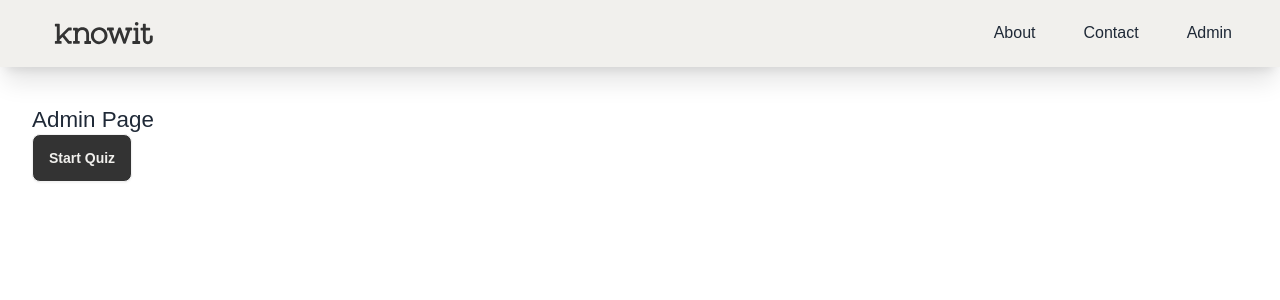
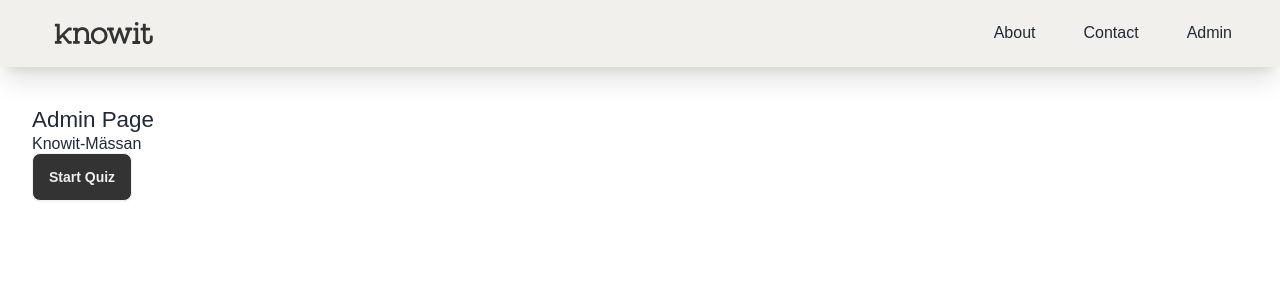
Before and after one commit to sunandacarlstrom/feedback-app-web, a Next.js app: page /admin in a window 1280 px wide. Shown: the top 300 px of the page. Built offline with nearby package versions, Linux system fonts and the light colour scheme; data requests are answered from the project's data file.

Commit message:
Hämta data från json-server för att kunna lista alla events som ett företag arrangerar

```diff
--- a/src/app/admin/page.jsx
+++ b/src/app/admin/page.jsx
@@ -1,9 +1,13 @@
 import ButtonStart from "@/components/Button/ButtonStart";
+import EventList from "@/components/EventList/EventList";
 
 const AdminPage = () => {
     return (
         <>
             <h1>Admin Page</h1>
+            <ul className="w-full">
+                <EventList />
+            </ul>
             <ButtonStart text={"Start Quiz"} link="/quiz" />
         </>
     );
--- a/src/components/EventList/EventList.jsx
+++ b/src/components/EventList/EventList.jsx
@@ -1,17 +1,44 @@
-const EventList = ({ name, events }) => {
+"use client";
+import { useState, useEffect } from "react";
+
+const EventList = () => {
+    const [companies, setCompanies] = useState([]);
+
+    useEffect(() => {
+        const fetchData = async () => {
+            try {
+                const response = await fetch("http://localhost:5030/companies");
+                const data = await response.json();
+
+                // Logga all data
+                console.log("All Data:", data);
+
+                // Kontrollera om det finns några företag
+                if (data && data.length > 0) {
+                    // Logga första företaget
+                    const firstCompany = data[0];
+                    console.log("First Company:", firstCompany);
+
+                    // Uppdatera state med företaget
+                    setCompanies(firstCompany);
+                }
+            } catch (error) {
+                console.error("Error:", error);
+            }
+        };
+
+        fetchData();
+    }, []);
+    console.log(companies);
+
     return (
-        <div className="blog-list">
-            <h2>{name}</h2>
-            {events.map((event) => (
-                <div className="blog-preview" key={event.id}>
-                    <h2>{event.id}</h2>
-                    <h2>{event.name}</h2>
-                    {event.quiz[0].questions.map((q => (
-                        <h3 key={q.id}>{q.question}</h3>
-                    )))}
-                </div>
+        <ul className="event-list">
+            {companies.events?.map((event) => (
+                <li key={event.id}>
+                    <p>{event.name ?? "Event name is not available"}</p>
+                </li>
             ))}
-        </div>
+        </ul>
     );
 };
 
```
